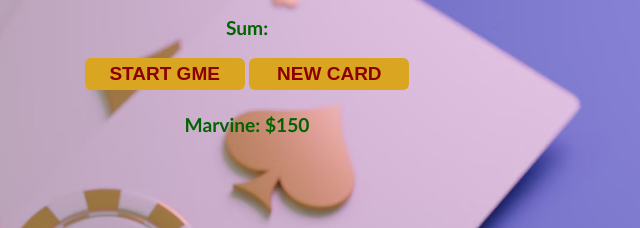
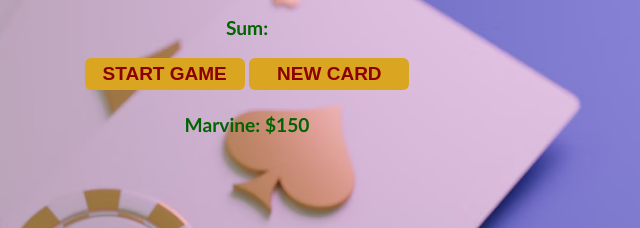
Before and after one commit to 896ma/Black-Jack-Game, a plain HTML site: page index.html in a window 1280 px wide. Shown: the part 222-450 px from the top of the page, 393-1033 px from the left. Drawn offline with Linux system fonts and the light colour scheme.

Commit message:
Update index.html

```diff
--- a/index.html
+++ b/index.html
@@ -12,7 +12,7 @@
 <p  id="sum-el">Sum:</p>
  <!-- 1. Create a button that says START GAME.
         Make it call a startGame() function when clicked -->
-<button onclick="startGame()">START GME</button>
+<button onclick="startGame()">START GAME</button>
 <button onclick="newCard()">NEW CARD</button>
 <p id="player-el"></p>
 <script src="index.js"></script>
```
